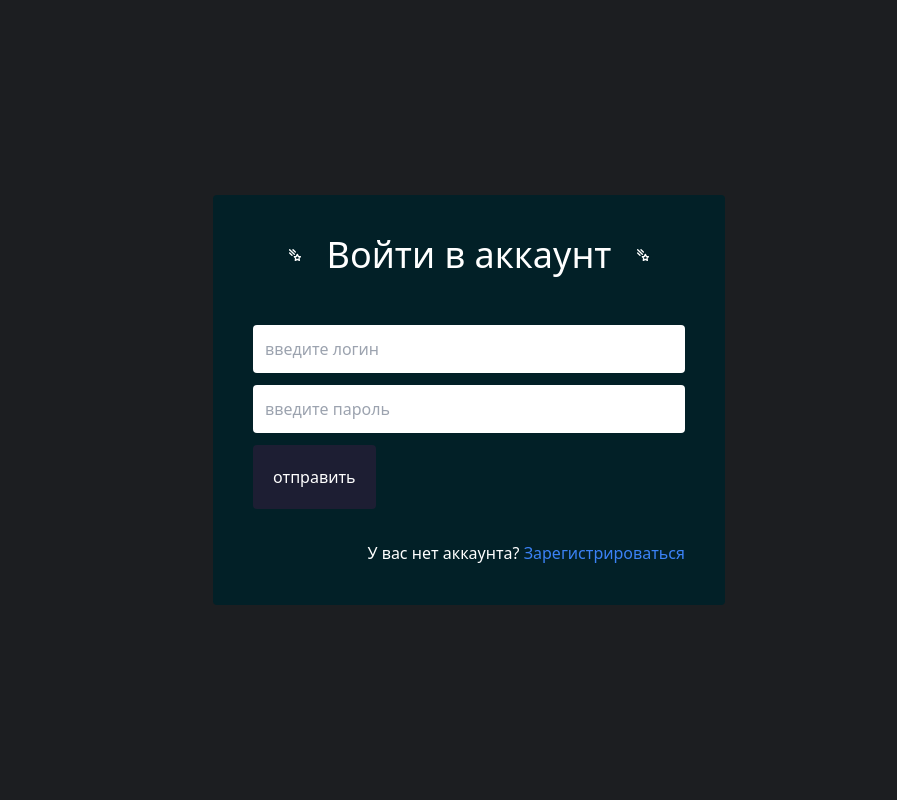
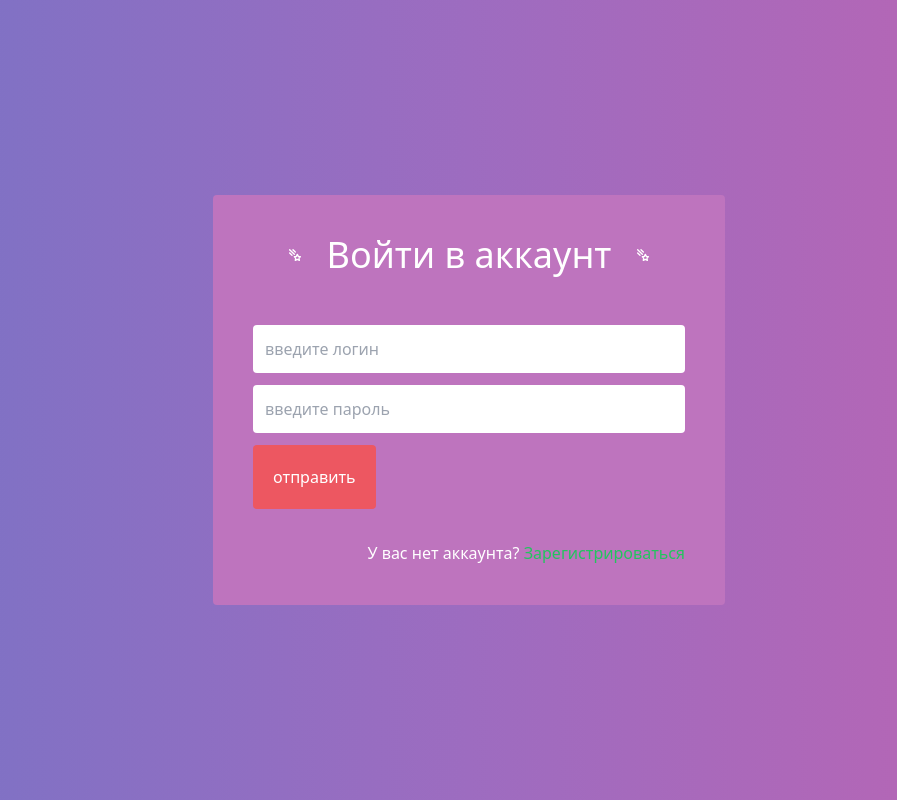
Before and after one commit to NikolayCharaev/chat, a React app: page /chat in a window 1280 px wide. Shown: the whole page, without its empty margins (171-1068 px from the left). Built offline with nearby package versions, Linux system fonts and the light colour scheme; the HTML template or start-up script is replaced by a standard one.

Commit message:
изменение стилей(захотел светлые тона)

```diff
--- a/src/App.tsx
+++ b/src/App.tsx
@@ -5,7 +5,7 @@ import { BrowserRouter, Routes, Route, Router } from 'react-router-dom';
 
 function App() {
   return (
-    <div className="app">
+    <div className="app bg-gradient text-white">
       <div className='flex justify-center items-center h-screen'>
         <BrowserRouter>
           <Routes>
--- a/src/components/pages/Auth.tsx
+++ b/src/components/pages/Auth.tsx
@@ -4,7 +4,7 @@ import { TbComet } from 'react-icons/tb';
 
 const Auth = () => {
   return (
-    <div className="w-2/5 bg-black-grey p-10 rounded ">
+    <div className="w-2/5 bg-bg-card p-10 rounded ">
         <div className="flex gap-6 justify-center items-center">
       <TbComet />
       <h1 className="text-center text-4xl font-medium ">Войти в аккаунт</h1>
@@ -22,7 +22,7 @@ const Auth = () => {
       <div className="flex justify-end">
         <p>
           У вас нет аккаунта?{' '}
-          <Link className="text-blue-500" to="/chat/register">
+          <Link className="text-green-500" to="/chat/register">
             Зарегистрироваться
           </Link>
         </p>
--- a/src/components/pages/Register.tsx
+++ b/src/components/pages/Register.tsx
@@ -12,7 +12,7 @@ const Register = () => {
 
   const chatIcon = <BsChatLeftDots className="text-5xl text-blue-400" />;
   return (
-    <div className="w-2/5 bg-black-grey p-10 rounded text-white ">
+    <div className="w-2/5 bg-bg-card p-10 rounded text-white ">
       <div className="flex items-center justify-center gap-6">
         <BsChatLeftDots />
         <h1 className="text-center text-4xl font-medium ">Регистрация</h1>
@@ -38,7 +38,7 @@ const Register = () => {
       <div className="flex justify-end">
         <p>
           Уже есть аккаунт?{' '}
-          <Link className="text-blue-500" to="/chat/auth">
+          <Link className="text-green-500" to="/chat/auth">
             войти
           </Link>
         </p>
--- a/src/index.css
+++ b/src/index.css
@@ -1,13 +1,3 @@
 @tailwind base;
 @tailwind components;
 @tailwind utilities;
-
-html {
-  --color-background: hsl(216, 8%, 12%);
-  --color-blue: hsl(208, 100%, 50%);
-  --color-gray: hsl(210, 3%, 25%);
-  --color-white: white;
-  --border-radius: 5px;
-  background-color: var(--color-background);
-  color: var(--color-white);
-}
--- a/tailwind.config.js
+++ b/tailwind.config.js
@@ -1,17 +1,18 @@
 /** @type {import('tailwindcss').Config} */
 export default {
-  content: [
-    "./index.html",
-    "./src/**/*.{js,ts,jsx,tsx}",
-  ],
+  content: ['./index.html', './src/**/*.{js,ts,jsx,tsx}'],
   theme: {
     extend: {
       colors: {
-        "black-grey" : "#022027",
-        "black-blue" : "#1D1E33",
-        "button-hover" : "#002137"
-      }
+        'black-grey': '#022027',
+        'black-blue': '#ed5761',
+        'button-hover': '#39b8c2',
+        'bg-card': '#be74be',
+      },
+      backgroundImage: (theme) => ({
+        gradient: 'linear-gradient(90deg, #7773c6, #9d6cc0, #bd64b2)',
+      }),
     },
   },
   plugins: [],
-}
+};
```
